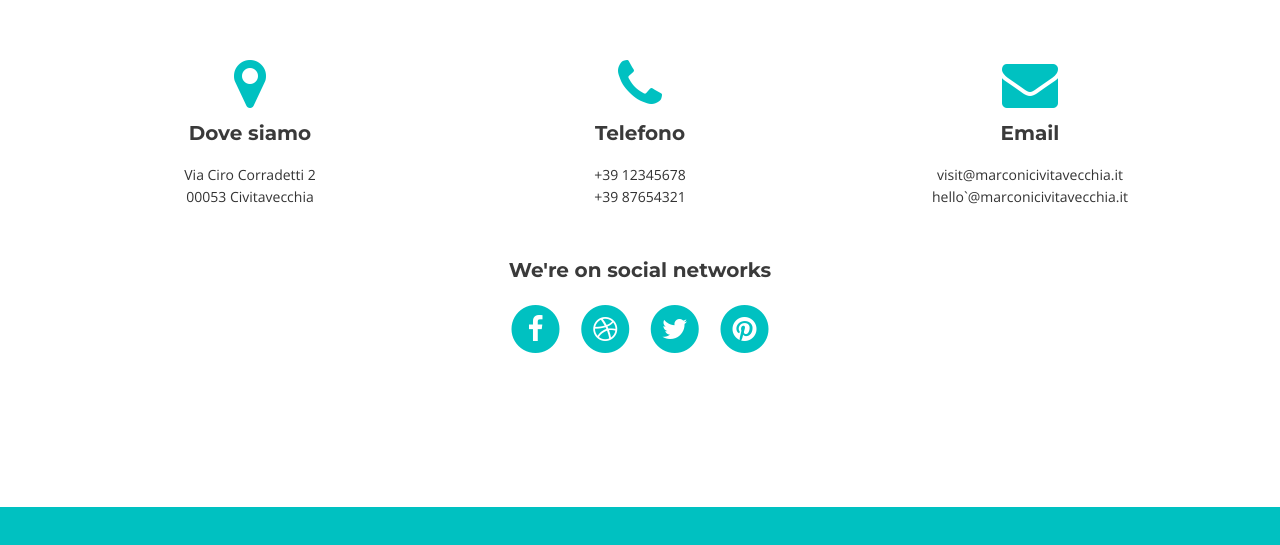
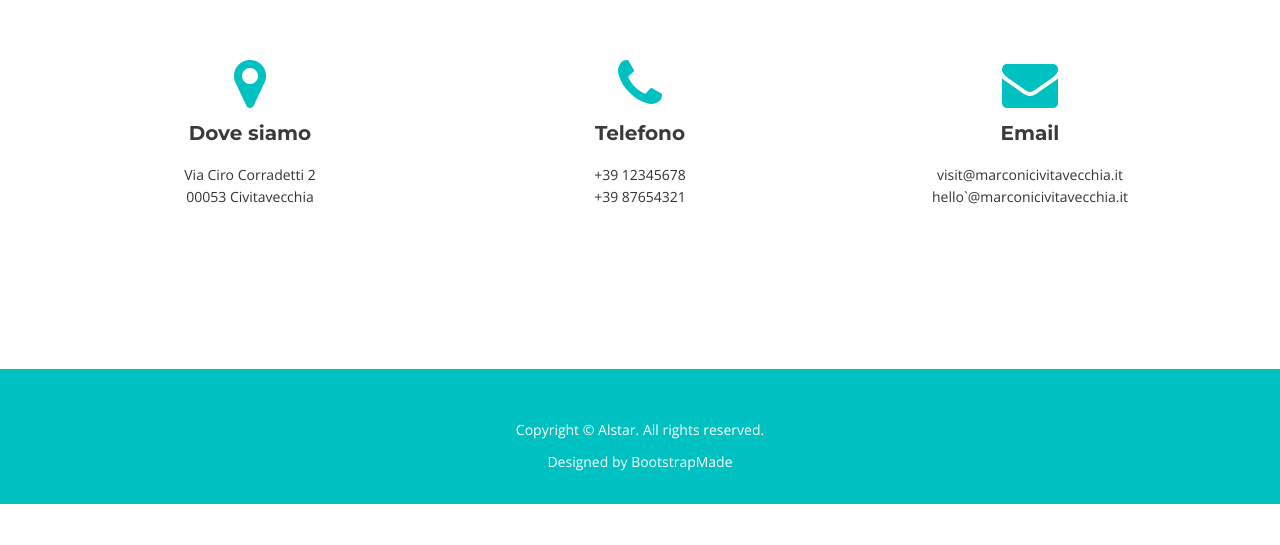
Before and after one commit to wbigger/2019-5Binf-visit-civitavecchia, a plain HTML site: page index.html in a window 1280 px wide. Shown: the part 2821-3366 px from the top of the page. After the commit the page ends 3325 px from the top, so only its background shows below. Drawn offline with nearby package versions, Linux system fonts and the light colour scheme.

Commit message:
Remove social section

```diff
--- a/index.html
+++ b/index.html
@@ -209,37 +209,6 @@
           </div>
         </div>
       </div>
-      <div class="row mar-top30">
-        <div class="col-md-12">
-          <h5>We're on social networks</h5>
-          <ul class="social-network">
-            <li><a href="#">
-                <span class="fa-stack fa-2x">
-                  <i class="fa fa-circle fa-stack-2x"></i>
-                  <i class="fa fa-facebook fa-stack-1x fa-inverse"></i>
-                </span></a>
-            </li>
-            <li><a href="#">
-                <span class="fa-stack fa-2x">
-                  <i class="fa fa-circle fa-stack-2x"></i>
-                  <i class="fa fa-dribbble fa-stack-1x fa-inverse"></i>
-                </span></a>
-            </li>
-            <li><a href="#">
-                <span class="fa-stack fa-2x">
-                  <i class="fa fa-circle fa-stack-2x"></i>
-                  <i class="fa fa-twitter fa-stack-1x fa-inverse"></i>
-                </span></a>
-            </li>
-            <li><a href="#">
-                <span class="fa-stack fa-2x">
-                  <i class="fa fa-circle fa-stack-2x"></i>
-                  <i class="fa fa-pinterest fa-stack-1x fa-inverse"></i>
-                </span></a>
-            </li>
-          </ul>
-        </div>
-      </div>
     </div>
   </section>
 
```
